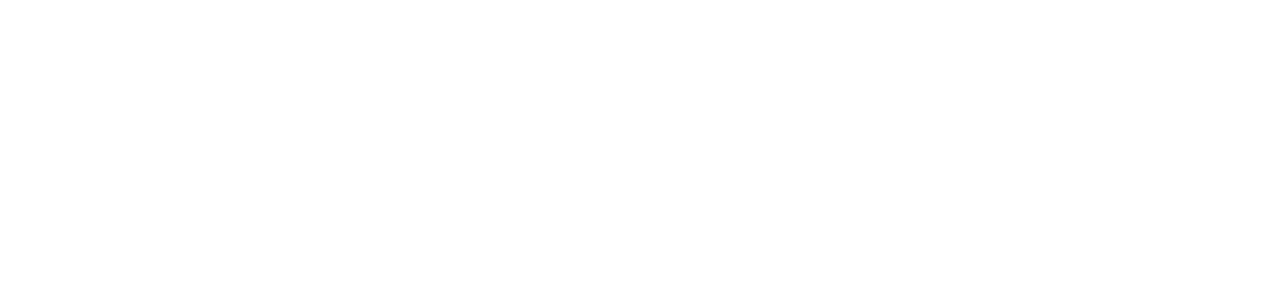
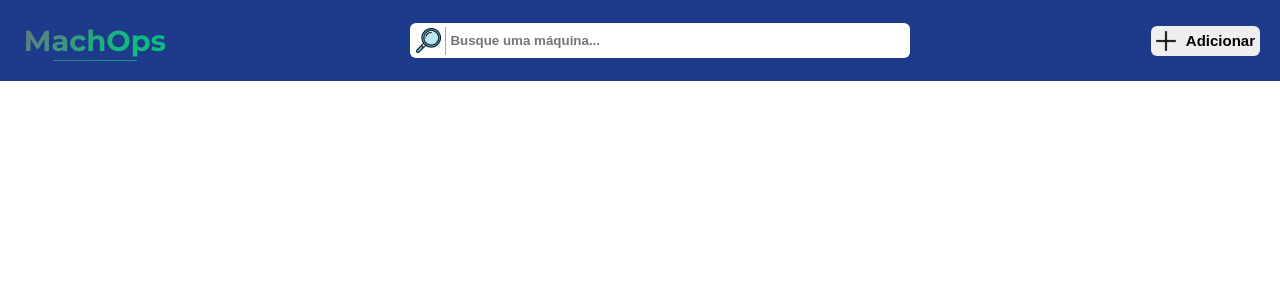
Before and after one commit to LucasLantemamLeite/MachOps.Fronted, a React (Vite) app: page / in a window 1280 px wide. Shown: the top 300 px of the page. Built offline with nearby package versions, Linux system fonts and the light colour scheme.

Commit message:
feat: utiliza o NavBarComponent criado

```diff
--- a/src/App.jsx
+++ b/src/App.jsx
@@ -1,5 +1,12 @@
+import "./GlobalStyle.scss";
+import { NavBarComponent } from "./Shared/Components/NavBar/NavBarComponent";
+
 function App() {
-  return <></>;
+  return (
+    <>
+      <NavBarComponent />
+    </>
+  );
 }
 
 export default App;
```
